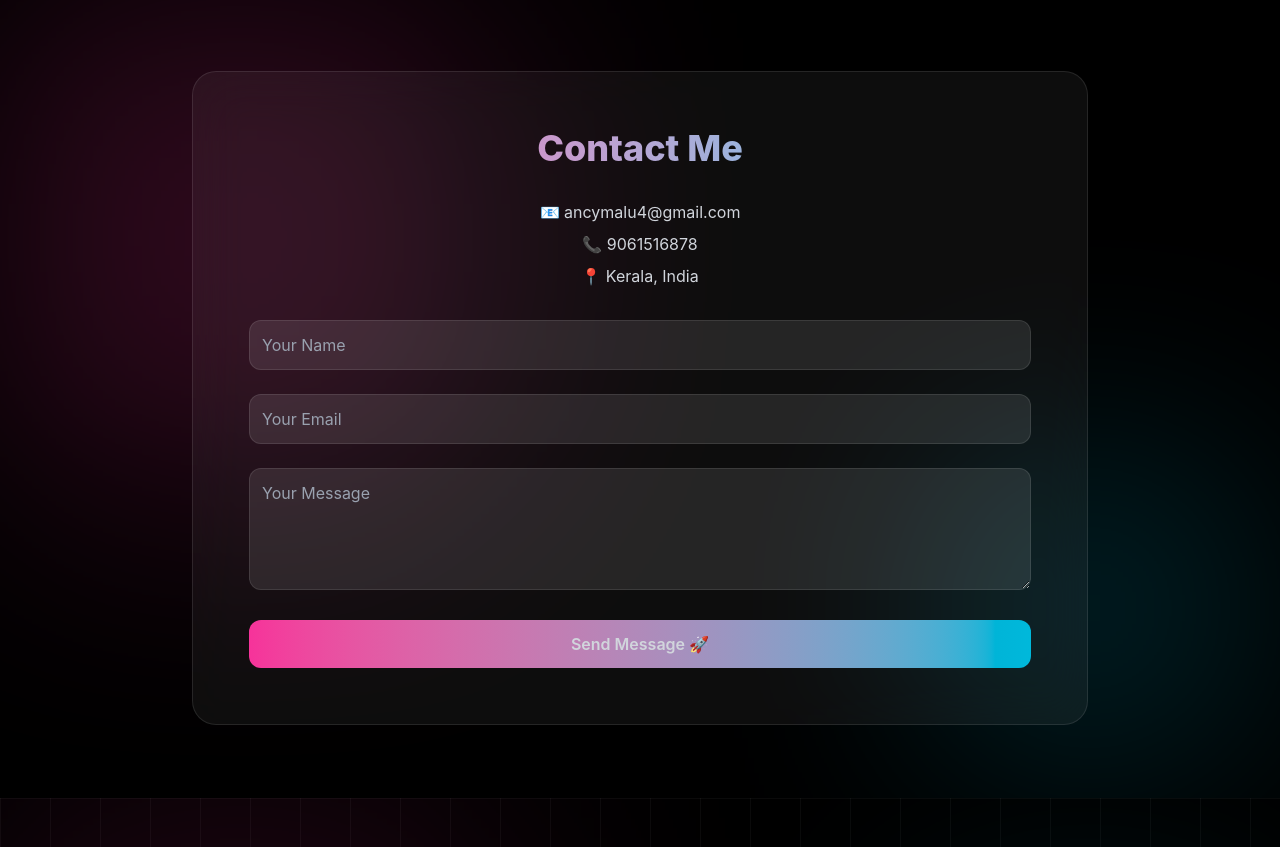
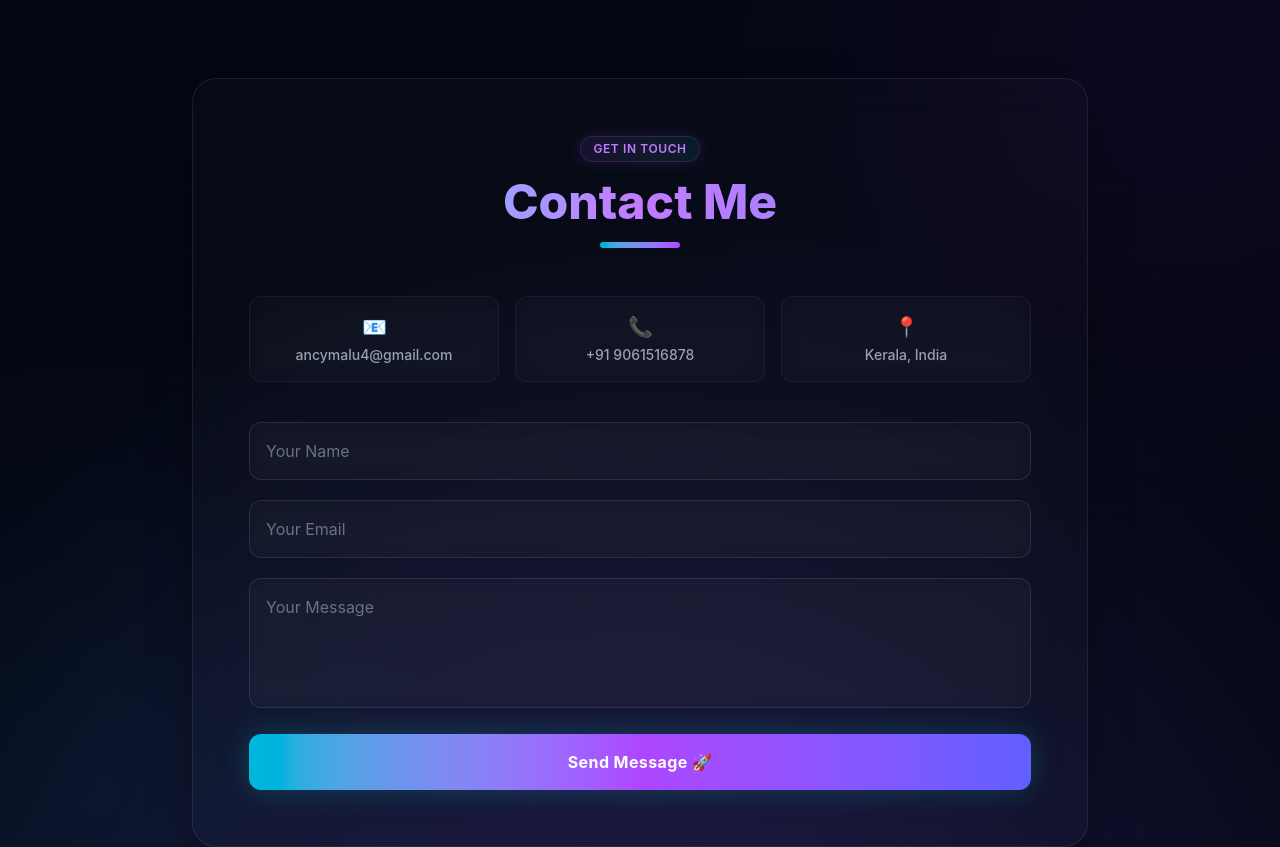
Before and after one commit to Ancy2006/portfolio, a React app: page / in a window 1280 px wide. Shown: the part 3380-4227 px from the top of the page. Built offline with nearby package versions, Linux system fonts and the light colour scheme; the HTML template or start-up script is replaced by a standard one.

Commit message:
theme changed

```diff
--- a/src/components/Contact.jsx
+++ b/src/components/Contact.jsx
@@ -1,7 +1,6 @@
 import React, { useState } from "react";
 
 function Contact() {
-
   const [formData, setFormData] = useState({
     name: "",
     email: "",
@@ -35,70 +34,99 @@ function Contact() {
   };
 
   return (
-    <div className="w-full min-h-screen bg-black flex items-center justify-center px-6 relative overflow-hidden">
+    <div className="w-full min-h-screen bg-[#030712] flex items-center justify-center px-6 relative overflow-hidden py-20">
 
-      {/* GLOW */}
-      <div className="absolute w-[400px] h-[400px] bg-pink-500 blur-[140px] opacity-30 top-10 left-10"></div>
-      <div className="absolute w-[300px] h-[300px] bg-cyan-500 blur-[120px] opacity-20 bottom-10 right-10"></div>
+      {/* 🌌 DYNAMIC GRADIENT BASE */}
+      <div className="absolute inset-0 bg-[radial-gradient(circle_at_50%_120%,#1e1b4b,#030712_70%)]"></div>
 
-      {/* CARD */}
-      <section className="relative z-10 max-w-4xl w-full bg-white/5 border border-white/10 backdrop-blur-xl rounded-3xl p-10 md:p-14">
+      {/* ☄️ ANIMATED FLOATING GLOW BLOBS (Theme Matching) */}
+      <div className="absolute w-[450px] h-[450px] bg-purple-600/10 rounded-full blur-[140px] top-[-10%] right-[-10%] animate-[bounce_16s_infinite_alternate] mix-blend-screen pointer-events-none"></div>
+      <div className="absolute w-[450px] h-[450px] bg-cyan-500/10 rounded-full blur-[130px] bottom-[-10%] left-[-10%] animate-[pulse_14s_infinite_alternate] mix-blend-screen pointer-events-none"></div>
 
-        <h2 className="text-4xl font-extrabold text-center bg-gradient-to-r from-pink-400 to-cyan-400 text-transparent bg-clip-text mb-8">
+      {/* 🕸️ PREMIUM MESH/GRID OVERLAY */}
+      <div className="absolute inset-0 bg-[linear-gradient(to_right,#1f293715_1px,transparent_1px),linear-gradient(to_bottom,#1f293715_1px,transparent_1px)] bg-[size:4rem_4rem] [mask-image:radial-gradient(ellipse_60%_60%_at_50%_50%,#000_60%,transparent_100%)]"></div>
+
+      {/* 💎 CARD (HIGH GLOSS GLASSMORPHISM) */}
+      <section className="relative z-10 max-w-4xl w-full bg-white/[0.02] border border-white/[0.08] backdrop-blur-xl rounded-3xl p-8 md:p-14 shadow-[0_25px_50px_-12px_rgba(0,0,0,0.5)]">
+
+        {/* 🔥 TITLE */}
+        <div className="text-center mb-12">
+          <span className="inline-flex items-center gap-2 px-3 py-1 rounded-full text-xs font-semibold bg-gradient-to-r from-purple-500/10 to-cyan-500/10 text-purple-400 border border-purple-500/20 tracking-wider uppercase mb-4 shadow-[0_0_15px_rgba(168,85,247,0.15)]">
+            Get In Touch
+          </span>
+          <h2 className="text-4xl md:text-5xl font-extrabold bg-gradient-to-r from-cyan-400 via-purple-400 to-indigo-400 bg-clip-text text-transparent drop-shadow-sm">
             Contact Me
           </h2>
-
-        {/* INFO */}
-        <div className="text-center mb-8 space-y-2">
-          <p className="text-gray-300">📧 ancymalu4@gmail.com</p>
-          <p className="text-gray-300">📞 9061516878</p>
-          <p className="text-gray-300">📍 Kerala, India</p>
+          <div className="w-20 h-1.5 bg-gradient-to-r from-cyan-500 to-purple-500 rounded-full mt-4 mx-auto"></div>
         </div>
 
-        {/* FORM */}
-        <form onSubmit={handleSubmit} className="space-y-6">
+        {/* 📊 INFO BADGES */}
+        <div className="grid grid-cols-1 sm:grid-cols-3 gap-4 text-center mb-10">
+          <div className="p-4 rounded-xl bg-white/[0.01] border border-white/5 backdrop-blur-md hover:border-cyan-500/30 transition duration-300">
+            <span className="text-xl block mb-1">📧</span>
+            <p className="text-gray-400 text-sm font-medium">ancymalu4@gmail.com</p>
+          </div>
+          <div className="p-4 rounded-xl bg-white/[0.01] border border-white/5 backdrop-blur-md hover:border-purple-500/30 transition duration-300">
+            <span className="text-xl block mb-1">📞</span>
+            <p className="text-gray-400 text-sm font-medium">+91 9061516878</p>
+          </div>
+          <div className="p-4 rounded-xl bg-white/[0.01] border border-white/5 backdrop-blur-md hover:border-indigo-500/30 transition duration-300">
+            <span className="text-xl block mb-1">📍</span>
+            <p className="text-gray-400 text-sm font-medium">Kerala, India</p>
+          </div>
+        </div>
 
+        {/* 🚀 FORM */}
+        <form onSubmit={handleSubmit} className="space-y-5">
+          <div>
             <input
               type="text"
               name="name"
               value={formData.name}
               onChange={handleChange}
               placeholder="Your Name"
-            className="w-full p-3 bg-white/10 border border-white/10 rounded-xl text-white placeholder-gray-400 focus:outline-none"
+              className="w-full p-4 bg-white/[0.02] border border-white/10 rounded-xl text-white placeholder-gray-500 focus:outline-none focus:border-cyan-500/50 focus:shadow-[0_0_20px_rgba(6,182,212,0.15)] transition duration-300 backdrop-blur-md"
             />
+          </div>
 
+          <div>
             <input
               type="email"
               name="email"
               value={formData.email}
               onChange={handleChange}
               placeholder="Your Email"
-            className="w-full p-3 bg-white/10 border border-white/10 rounded-xl text-white placeholder-gray-400 focus:outline-none"
+              className="w-full p-4 bg-white/[0.02] border border-white/10 rounded-xl text-white placeholder-gray-500 focus:outline-none focus:border-purple-500/50 focus:shadow-[0_0_20px_rgba(168,85,247,0.15)] transition duration-300 backdrop-blur-md"
             />
+          </div>
 
+          <div>
             <textarea
               rows="4"
               name="message"
               value={formData.message}
               onChange={handleChange}
               placeholder="Your Message"
-            className="w-full p-3 bg-white/10 border border-white/10 rounded-xl text-white placeholder-gray-400 focus:outline-none"
+              className="w-full p-4 bg-white/[0.02] border border-white/10 rounded-xl text-white placeholder-gray-500 focus:outline-none focus:border-indigo-500/50 focus:shadow-[0_0_20px_rgba(99,102,241,0.15)] transition duration-300 backdrop-blur-md resize-none"
             ></textarea>
+          </div>
 
           <button
             type="submit"
-            className="w-full py-3 bg-gradient-to-r from-pink-500 to-cyan-500 rounded-xl font-semibold hover:scale-105 transition"
+            className="relative w-full overflow-hidden px-8 py-4 bg-gradient-to-r from-cyan-500 via-purple-500 to-indigo-500 text-white font-bold rounded-xl transition-all duration-300 transform hover:-translate-y-0.5 shadow-[0_0_30px_rgba(6,182,212,0.25)] tracking-wide group"
           >
+            <span className="absolute inset-0 w-full h-full bg-gradient-to-r from-indigo-500 via-purple-500 to-cyan-500 opacity-0 group-hover:opacity-100 transition-opacity duration-500 ease-out"></span>
+            <span className="relative z-10 flex items-center justify-center gap-2">
               Send Message 🚀
+            </span>
           </button>
 
-          {/* SUCCESS */}
+          {/* SUCCESS MESSAGE */}
           {success && (
-            <p className="text-green-400 text-center">
-              ✅ Message sent successfully!
-            </p>
+            <div className="p-3 rounded-xl bg-green-500/10 border border-green-500/20 text-green-400 text-center text-sm font-medium animate-fade-in">
+              ✅ Message sent successfully! Thank you.
+            </div>
           )}
-
         </form>
 
       </section>
```
Lines whose indentation alone changed are shown as unchanged.
